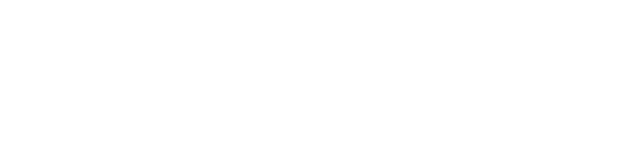
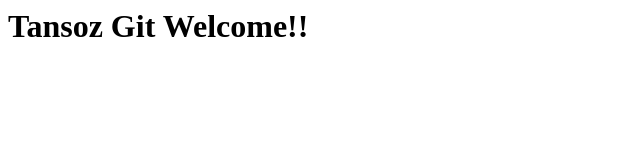
Before and after one commit to tansoz/tansoz.github.io, a plain HTML site: page index.html in a window 1280 px wide. Shown: the whole page, without its empty margins (0-640 px from the left). Drawn offline with Linux system fonts and the light colour scheme.

Commit message:
Update index.html

```diff
--- a/index.html
+++ b/index.html
@@ -1,3 +1,4 @@
 <html>
   <title>Tansoz Git</title>
+  <h1>Tansoz Git Welcome!!</h1>
 </html>
```
